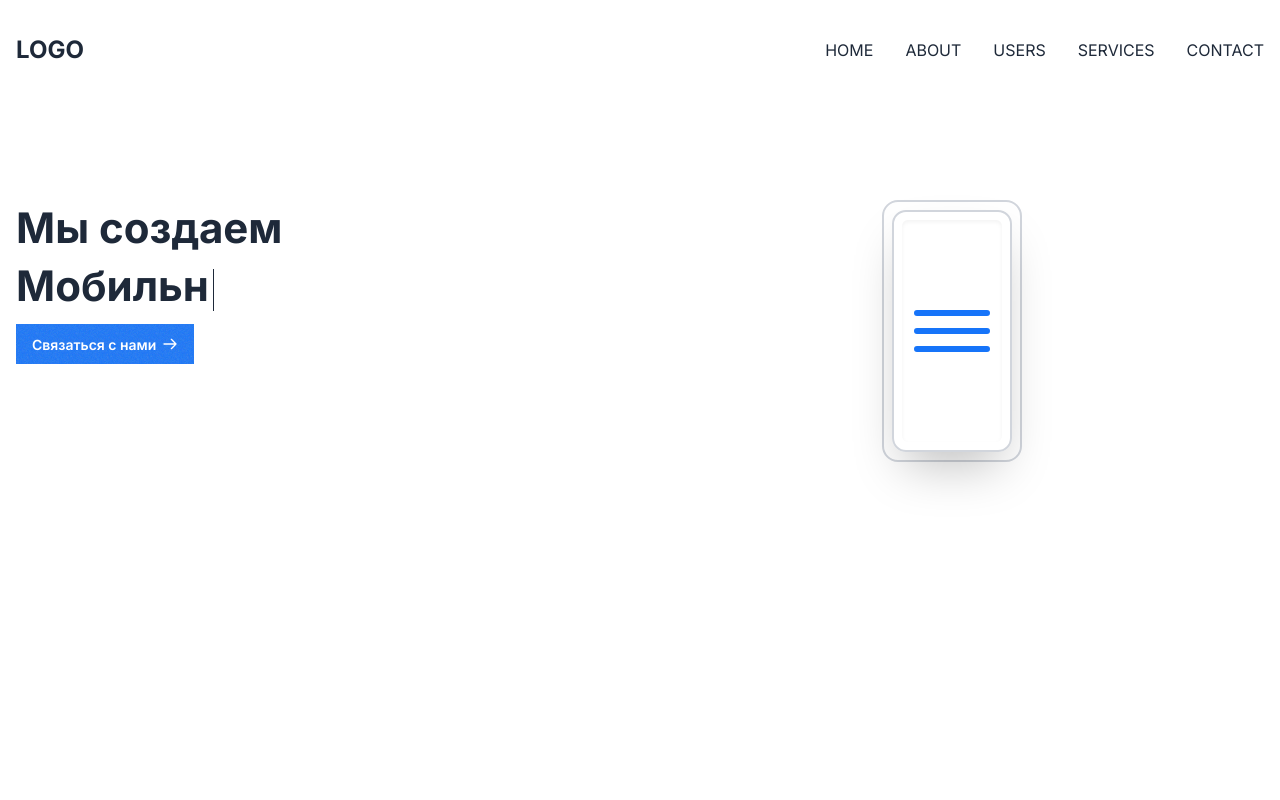
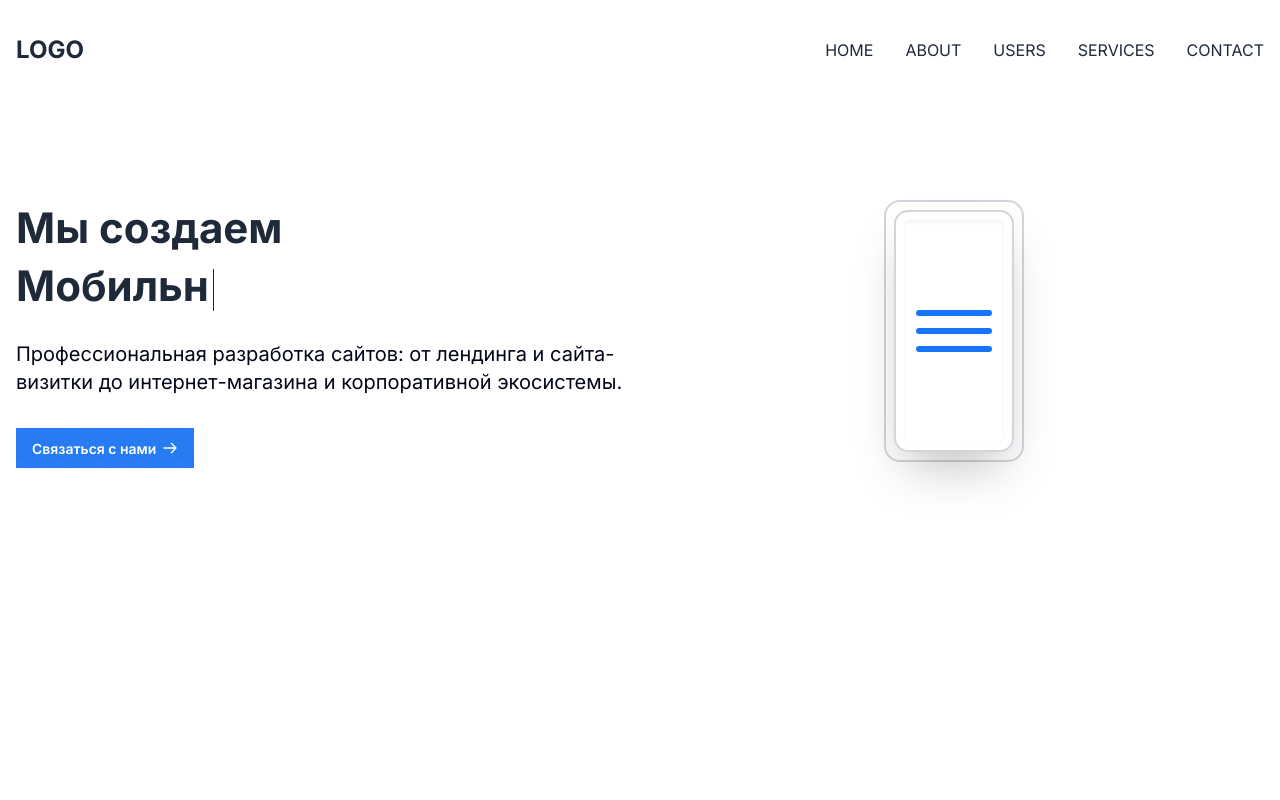
Before and after one commit to AlixandrN/ssg-dev-outstaff, a Next.js app: page / in a window 1280 px wide. Shown: the top 800 px of the page. Built offline with nearby package versions, Linux system fonts and the light colour scheme; no server answers.

Commit message:
enhed main page

```diff
--- a/app/(main)/contact/page.tsx
+++ b/app/(main)/contact/page.tsx
@@ -1,6 +1,15 @@
+import { Metadata } from "next";
 import { CustomerForm } from "@/components/forms/CustomerForm";
 import { getLocalData } from "@/lib/data-utils/getLocalData";
 import { IData } from "@/lib/types";
+
+export async function generateMetadata(): Promise<Metadata> {
+  const data = await getLocalData<IData>("app-data");
+  return {
+    title: data.CONTACTS.title,
+    description: data.CONTACTS.description,
+  };
+}
 
 const ContactPage = async () => {
   const { HOME, MODALS } = await getLocalData<IData>("app-data");
--- a/app/layout.tsx
+++ b/app/layout.tsx
@@ -10,16 +10,20 @@ const inter = Inter({
   preload: true,
   fallback: ["system-ui", "arial"],
 });
-// const montserrat = Montserrat({ subsets: ["latin", "cyrillic"] });
 
 export const metadata: Metadata = {
+  //  metadataBase: new URL("https://my-site.by"), to do add
   title: {
     default: "Brand SSG",
     template: "%s | Brand SSG", // for dynamic title
   },
-  description: "SSG Internationalized app",
+  description: "WEB DEV APP", // to do enh
   robots: "index, follow",
-  keywords: ["web", "dev", "web-dev"],
+  keywords: ["web", "dev", "web-dev"], // to do delete
+  icons: {
+    icon: "/favicon.ico", // стандарт
+    // apple: "/apple-touch-icon.png", // for iPhone
+  },
 };
 
 export default function RootLayout({
--- a/components/sections/FirstSection/index.tsx
+++ b/components/sections/FirstSection/index.tsx
@@ -13,14 +13,19 @@ export const FirstSection = ({
   home: IData["HOME"];
 }) => {
   const fontStyle = "font-bold text-2xl md:text-[42px] text-gray-800";
-  const { WE_CREATE } = home;
+  const { WE_CREATE, DESCRIPTION_MAIN } = home;
   return (
     <section className="relative w-full min-h-[calc(100vh-100px)] lg:pt-25 px-4 flex justify-center z-20">
-      <div className="w-full max-w-7xl flex flex-col lg:flex-row items-center lg:items-start justify-between">
-        <div className="w-full lg:w-1/2 flex flex-col items-start text-left">
-          <h1 className={`${fontStyle}`}>{WE_CREATE}</h1>
+      <div className="w-full max-w-7xl flex flex-col lg:flex-row items-center lg:items-start justify-between gap-2">
+        <div className="w-full lg:w-1/2 flex flex-col items-start text-left md:gap-6">
+          <div>
+            <h1 className={`${fontStyle}`}>{WE_CREATE}</h1>
+            <Typewriter list={features} fontStyle={fontStyle} />
+          </div>
 
-          <Typewriter list={features} fontStyle={fontStyle} />
+          <p className=" text-sm md:text-xl text-neutral max-w-2xl">
+            {DESCRIPTION_MAIN}
+          </p>
 
           <Link
             href={EPublicRoutes.CONTACT}
--- a/data/app-data.json
+++ b/data/app-data.json
@@ -4,8 +4,7 @@
     "language": "Язык"
   },
   "HOME": {
-        "title": "Главная страница",
-        "subtitle": "Добро пожаловать на главную страницу",
+    "DESCRIPTION_MAIN": "Профессиональная разработка сайтов: от лендинга и сайта-визитки до интернет-магазина и корпоративной экосистемы.",
     "WE_CREATE": "Мы создаем",
     "GREATE_DEALS": "Выгодные предложения",
     "START_PROJECT": "Начать проект",
@@ -16,6 +15,10 @@
     "DESCRIPTION_NEXT": "Next.js — фреймворк для React с SSR и статической генерацией. Next.js оптимален для маркетплейсов, блогов, корпоративных сайтов и интернет-магазинов. Обеспечивает превосходный SEO благодаря SSR и статической генерации. Идеален для проектов, где важна скорость загрузки и поисковая оптимизация.",
     "DESCRIPTION_NODE": "Node.js — среда выполнения JavaScript на сервере. Node.js идеален для API, микросервисов, реального времени (чаты, игры) и инструментов разработки. Отлично справляется с высокими нагрузками и асинхронными операциями. Подходит для универсальных бэкенд-решений и серверных приложений.",
     "DESCRIPTION_TS": "TypeScript — это строго типизированный язык программирования, расширяющий возможности JavaScript. Он добавляет статическую типизацию, интерфейсы и улучшенную поддержку ООП. Идеален для крупных проектов и командной разработки. Отлично подходит для сложных веб-приложений, корпоративных систем и библиотек."
+  },
+  "CONTACTS": {
+    "title": "Контакты",
+    "description": "Форма для связи"
   },
   "MODALS": {
     "GET_IN_TOUCH_SUCCESS": {
--- a/lib/types.ts
+++ b/lib/types.ts
@@ -17,6 +17,7 @@ export type TModalData = {
 export interface IData {
   COMMON: Record<string, string>;
   HOME: Record<string, string>;
+  CONTACTS: Record<string, string>;
   MODALS: Record<string, TModalData>;
   FEATURES: string[];
   PRODUCTS: TProduct[];
```
Lines whose indentation alone changed are shown as unchanged.
